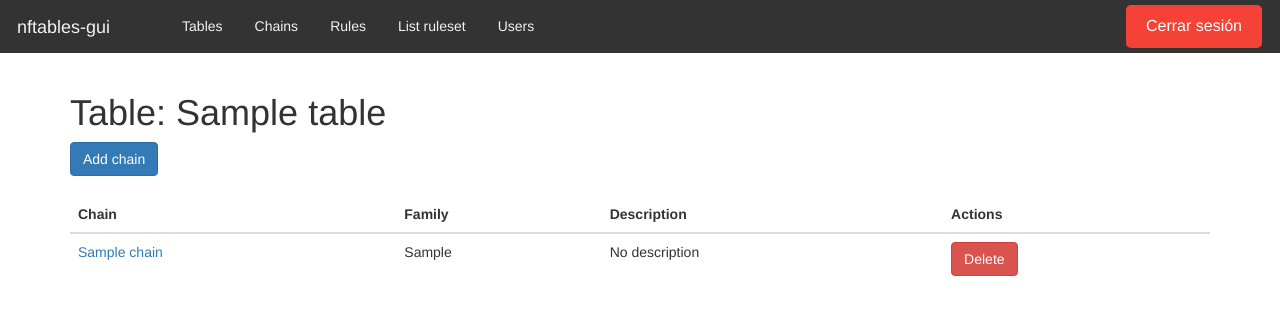
After one commit to alegarsan11/nftables-gui, a Flask app: page /table/1 in a window 1280 px wide. The commit adds this page. Shown: the top 315 px of the page. Run offline with Flask 3, Linux system fonts and the light colour scheme; tables that the repository leaves empty hold one stand-in row (values such as "Sample post"); a database or web service that is not in the repository returns one stand-in record (values such as "Sample title"); data that the repository does not hold is empty; some libraries are stand-ins or nearby versions.

Commit message:
feat: list table, flush table left

```diff
--- a/nftables-frontend/api.py
+++ b/nftables-frontend/api.py
@@ -20,11 +20,14 @@ def delete_table_request(name, family):
     json_data = {"json_data": {"nftables": [{"delete": {"table":{"name": name, "family": family}}}]}}
     response = requests.post('http://localhost:8000/tables/delete_table', json=json_data)
     if(response.json()["status"] == "success"):
-        return "Success"
+        return "Success", response.json()
     else:
         return "Error deleting table."
 
-
+def list_table_request(name, family):
+    json_data = {"json_data": {"nftables": [{"list": {"table":{"name": name, "family": family}}}]}}
+    response = requests.get('http://localhost:8000/tables/list_table', json=json_data)
+    return parse_chains(response.json()["result"][1]["nftables"])
 
 def format_nftables_config(config_string):
     # Replace escape sequences with actual characters
@@ -39,3 +42,10 @@ def format_nftables_config(config_string):
     # Join the lines back together with newline characters
     formatted_string = '\n'.join(lines)
     return formatted_string
+
+def parse_chains(response):
+    chains = []
+    for item in response:
+        if isinstance(item, dict) and 'chain' in item:
+            chains.append(item['chain'])
+    return chains
--- a/nftables-frontend/service.py
+++ b/nftables-frontend/service.py
@@ -1,4 +1,4 @@
-from models import Table, db, User
+from models import Chain, Table, base_chain, db, User
 from flask_login import LoginManager
 
 login_manager = LoginManager()
@@ -37,6 +37,11 @@ def edit_user(user_id, username, email, role, is_active):
     user.is_active = is_active
     db.session.commit()
 
+def get_table(table_id):
+    table = Table.query.get(table_id)
+    return table
+
+
 def get_users():
     return User.query.all()
 
@@ -69,3 +74,26 @@ def delete_table(table_id):
 
 def get_tables():
     return Table.query.all()
+
+def insert_chains(table_id, chains):
+    table = Table.query.get(table_id)
+    table.chains = chains
+    db.session.commit()
+
+def insert_chain(chain_name, family,  type, policy, table_id, hook_type=None, priority=None):
+    if(hook_type != None and priority != None):
+        chain = base_chain(name=chain_name, family=family, type=type, policy=policy, table_id=table_id, hook_type=hook_type, priority=priority)
+    else:
+        chain = Chain(name=chain_name, family=family , table_id=table_id, type=type, policy=policy)
+    db.session.add(chain)
+    db.session.commit()
+
+def check_existing_chain(chain_name, table_id):
+    chain = Chain.query.filter_by(name=chain_name, table_id=table_id).first()
+    if chain:
+        return True
+    return False
+
+def get_chains_from_table(table_id):
+    table = Table.query.get(table_id)
+    return table.chains
--- /dev/null
+++ b/nftables-frontend/templates/tables/table.html
@@ -0,0 +1,45 @@
+{% extends "base.html" %}
+{% block head%}
+{{ super() }}
+{% endblock %}
+{% block content %}
+<div class="container">
+    <h1>Table: {{ table.name }}</h1>
+    <button class="btn btn-primary" onclick="location.href='/add_chain/{{ table.id }}'">Add chain</button>
+    <br></br>
+    <table class="table personal-table">
+        <thead>
+            <tr>
+                <th>Chain</th>
+                <th>Family</th>
+                <th>Description</th>
+                <th>Actions</th>
+            </tr>
+        </thead>
+        <tbody>
+            {% if chains == [] %}
+                <tr>
+                    <td colspan="3">No chains</td>
+                </tr>
+            {% else %}
+            {% for chain in chains %}
+                <tr>
+                    <td><a href="/chain/{{ chain.id }}"> {{ chain.name }}</a></td>
+                    <td>{{ chain.family }}</td>
+                    <td>
+                        {% if chain.description %}
+                            {{ chain.description }}
+                        {% else %}
+                            No description
+                        {% endif %}
+                    </td>
+                    <td>
+                        <button class="btn btn-danger" onclick="location.href='/delete_chain/{{ chain.id }}'">Delete</button>
+                    </td>
+                </tr>
+            {% endfor %}
+            {% endif %}
+        </tbody>
+    </table>
+</div>
+{% endblock %}
--- a/nftables-frontend/templates/tables/tables.html
+++ b/nftables-frontend/templates/tables/tables.html
@@ -25,7 +25,7 @@
                 {% else %}
                 {% for table in tables %}
                     <tr>
-                        <td>{{ table.name }}</td>
+                        <td><a href="/table/{{ table.id }}"> {{ table.name }}</a></td>
                         <td>{{ table.family }}</td>
                         <td>
                             {% if table.description %}
--- a/nftables-frontend/views.py
+++ b/nftables-frontend/views.py
@@ -1,6 +1,6 @@
 from flask import Blueprint, render_template, flash, redirect, url_for
 from flask_login import login_user, logout_user, login_required, current_user
-from models import Table, User
+from models import Chain, Rule, Table, User
 from forms.forms import LoginForm, CreateUserForm, TableForm, UpdateUserForm
 import service, api, os, matplotlib
 matplotlib.use('Agg')
@@ -21,7 +21,10 @@ def main_view():
         ip_address = os.popen('hostname -I').read().split(" ")[0]
         categories = ['Reglas', 'Cadenas', 'Tablas']
         # Get the number of rules, chains and tables
-        values = [3, 2, 7]
+        n_tables = Table.query.count()
+        n_chains = Chain.query.count()
+        n_rules = Rule.query.count()
+        values = [n_rules, n_chains, n_tables]
         plt.figure(figsize=(8, 6))
         plt.bar(categories, values, color=['blue', 'green', 'orange'])
         plt.xlabel('Elemento nftables')
@@ -46,9 +49,26 @@ def users():
 def edit_user(user_id):
     user = service.get_user(user_id)
     form = UpdateUserForm(object=user)
+    return render_template('users/edit_user.html',user=user, form=form)
 
+@visualization_bp.route('/table/<table_id>')
+def get_table(table_id):
+    table = service.get_table(table_id)
+    chains = api.list_table_request(table.name, table.family)
 
-    return render_template('users/edit_user.html',user=user, form=form)
+    for chain in chains:
+        print(chain)
+        if(service.check_existing_chain(chain["name"], table_id) == False):
+            hook_type = None
+            priority = None
+            if("hook_type" in chain):
+                hook_type = chain['hook_type']
+            if("priority" in chain):
+                priority = chain['priority']
+            service.insert_chain(chain_name=chain["name"], family=chain["family"], type=chain['type'], policy=chain['policy'], table_id=table_id, hook_type=hook_type, priority=priority)
+    chains = service.get_chains_from_table(table_id)
+    return render_template('tables/table.html', table=table, chains=chains)
+
 
 @creation_bp.route('/edit_user/<user_id>', methods=['POST'])
 def edit_user_post(user_id):
@@ -120,8 +140,7 @@ def add_table_post():
 @creation_bp.route('/delete_table/<table_id>')
 def delete_table(table_id):
     table = Table.query.get(table_id)
-    api.delete_table_request(table.name, table.family)
-    print(table.name)
+    response = api.delete_table_request(table.name, table.family)
     service.delete_table(table_id)
     return redirect('/tables')
 
```
Also changed, not shown: nftables-frontend/models.py (+22 -0 lines), nftables-parser/tables.py (+12 -0 lines), README.md, nftables-frontend/static/nftables_info.png.
